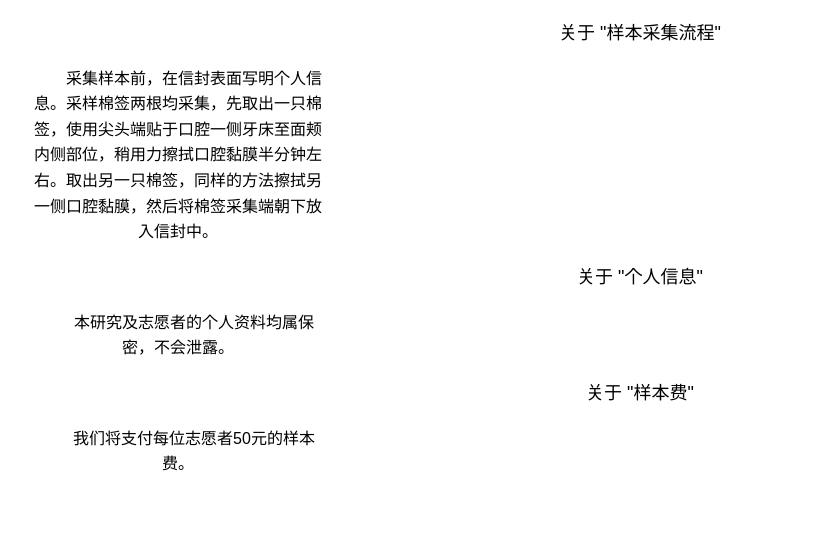
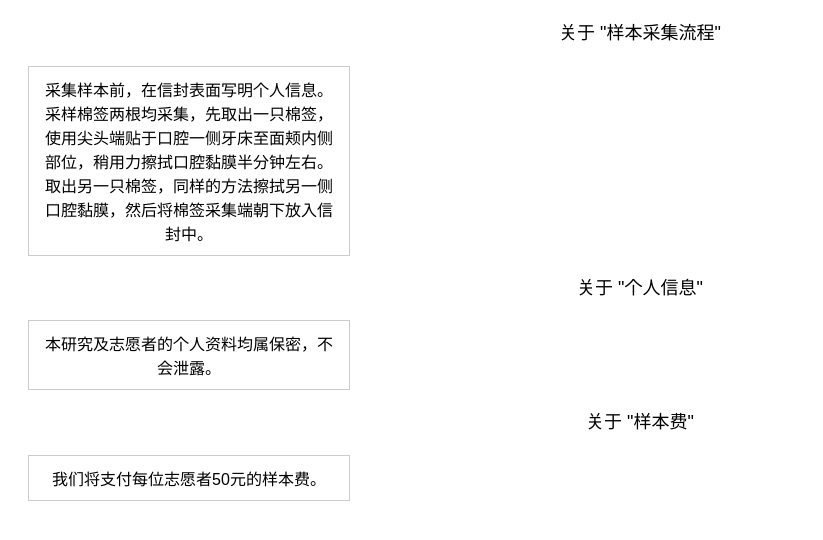
Before and after one commit to Elson-Feng/Elson, a plain HTML site: page index.html in a window 1280 px wide. Shown: the part 98-638 px from the top of the page, without its empty margins (0-823 px from the left). Drawn offline with Linux system fonts and the light colour scheme.

Commit message:
Update index.html

```diff
--- a/index.html
+++ b/index.html
@@ -10,12 +10,14 @@
     </style>
 	<style>
     .formatted-text {
-      text-indent: 2em;       /* 首行缩进两字符 */
-      width: 300px;            /* 每行10个汉字宽度 */
-      word-wrap: break-word;  /* 强制换行（兼容旧浏览器） */
-      overflow-wrap: break-word; /* 现代浏览器推荐换行方式 */
-      line-height: 1.6;       /* 行高（可选） */
-      font-size: 16px;        /* 基础字体大小（可选） */
+      width: 300px; /* 可选：设置容器宽度 */
+      border: 1px solid #ccc; /* 仅用于演示边界 */
+      padding: 10px;
+
+      /* 自动换行核心样式 */
+      word-wrap: break-word; /* 兼容旧浏览器 */
+      overflow-wrap: break-word; /* 现代浏览器推荐 */
+      white-space: normal; /* 默认值，可省略（但显式声明更清晰） */
     }
   </style>
 </head>
```
